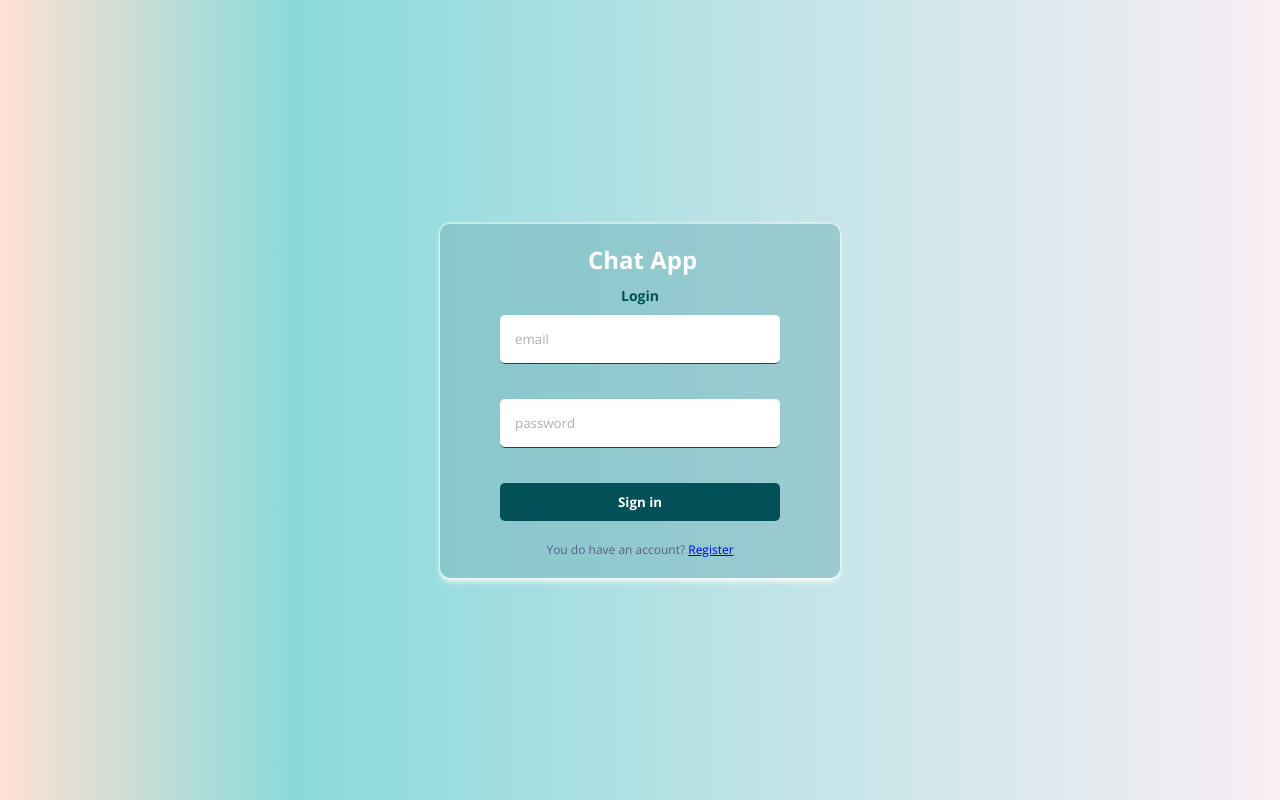
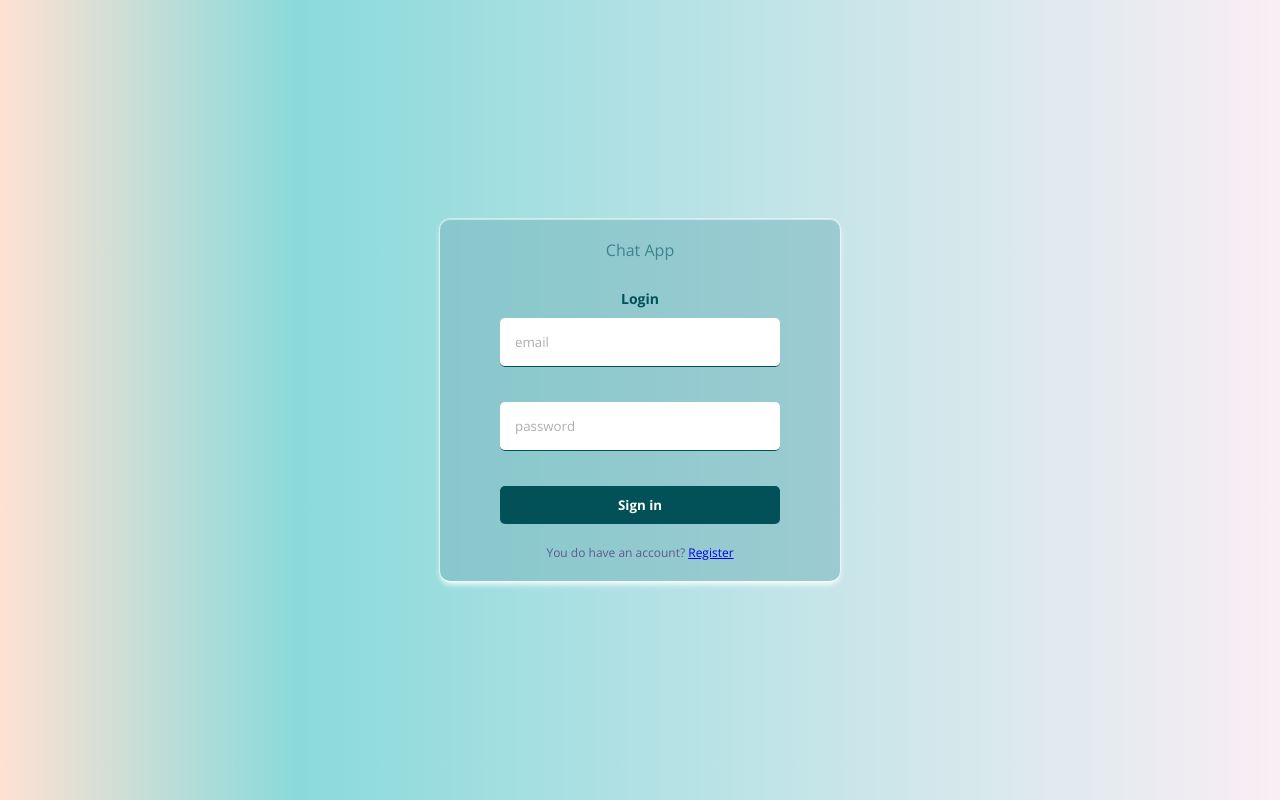
Before and after one commit to dhina4225/chat-app, a React (Create React App) app: page /login in a window 1280 px wide. Built offline with nearby package versions, Linux system fonts and the light colour scheme; no server answers.

Commit message:
update files

```diff
--- a/src/App.css
+++ b/src/App.css
@@ -35,10 +35,10 @@ root {
   align-items: center;
 }
 .logo {
-  color: white;
-  font-weight: bold;
-  font-size: 24px;
-  margin-left: 5px;
+ height: 40px;
+ width: auto;
+ color: #3e848c;
+  margin-left: 0px;
 }
 
 .tittle {
@@ -239,7 +239,7 @@ root {
 /* <-------------Messages----------------> */
 
 .messages {
-  background-color: #c4f9ff;
+  background:url(./images/chat-bg.png);
   padding: 10px;
   height: calc(100% - 160px);
   overflow-y: scroll;
@@ -295,7 +295,7 @@ root {
   align-items: flex-start;
 }
 .message p {
-  background-color: #7ab8bf;
+  background: #7ab8bf;
   color: white;
   max-width: 30vh;
   overflow-wrap: break-word;
--- a/src/components/Navbar.jsx
+++ b/src/components/Navbar.jsx
@@ -2,13 +2,14 @@ import React, { useContext } from "react";
 import { signOut } from "firebase/auth";
 import { auth } from "../firebase";
 import { AuthContext } from "../context/AuthContext";
+import logo  from "../images/logo.png";
 
 const Navbar = () => {
   const { currentUser } = useContext(AuthContext);
 
   return (
     <div className="navbar">
-      <span className="logo">Dina</span>
+      <img src={logo} className="logo" alt="logo" />
       <div className="user">
         <img src={currentUser.photoURL} alt="" />
         <span>{currentUser.displayName}</span>
```
Also changed, not shown: src/images/chat-bg.png (added), src/images/logo.png (added).
